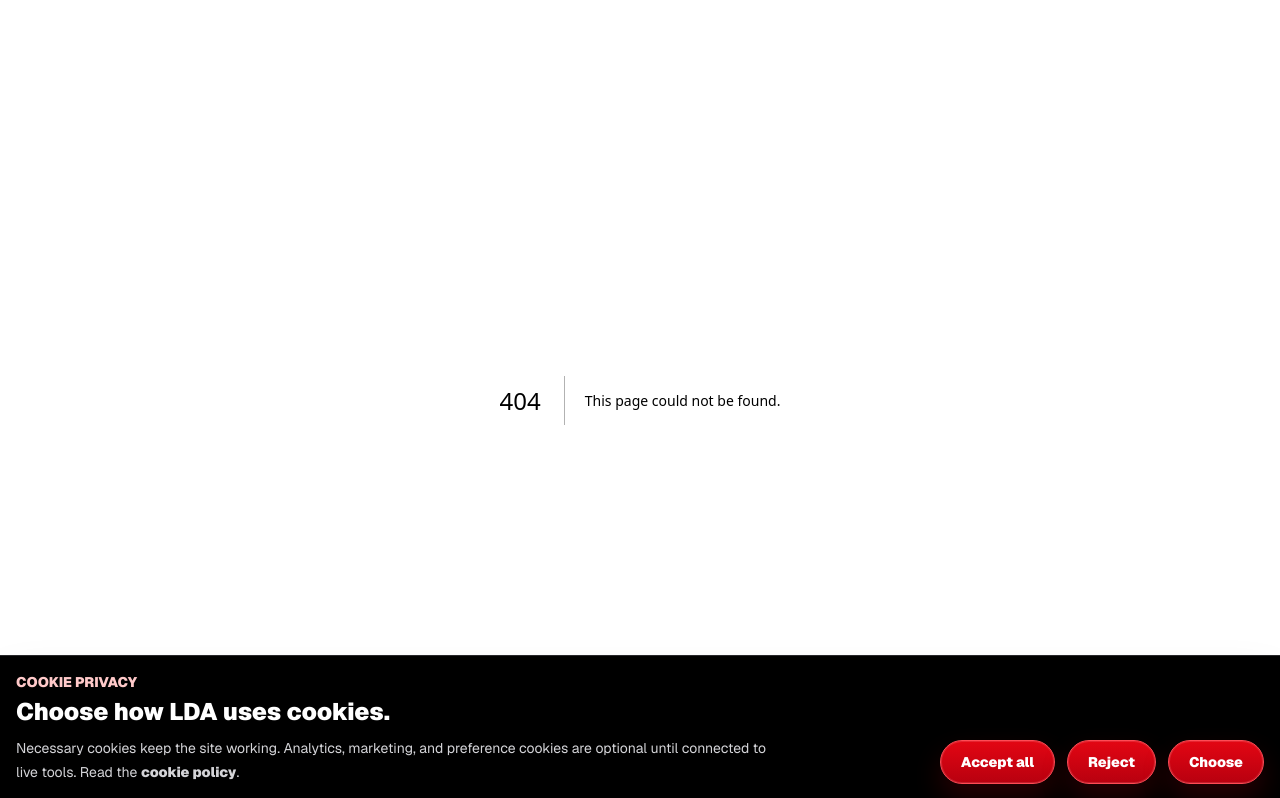
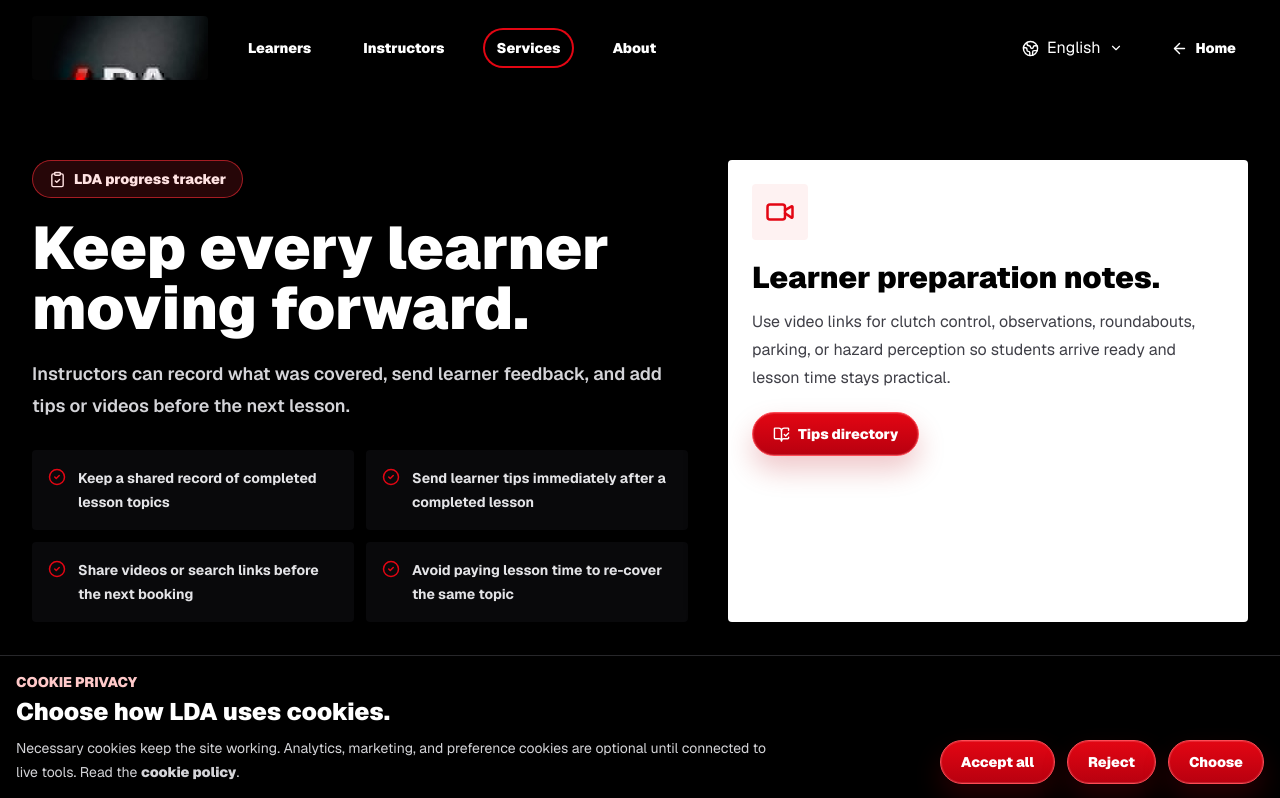
Before and after one commit to LDrivingAcademy/LDA, a Next.js app: page /progress-tracker in a window 1280 px wide. Before the commit this address had no page. Shown: the top 798 px of the page. Built offline with nearby package versions, Linux system fonts and the light colour scheme.

Commit message:
Add instructor progress tracker page

```diff
--- /dev/null
+++ b/src/app/progress-tracker/page.tsx
@@ -0,0 +1,87 @@
+import Link from "next/link";
+import { ArrowLeft, BookOpenCheck, CheckCircle2, ClipboardCheck, Video } from "lucide-react";
+import { Brand } from "@/components/brand";
+import { LanguageSelector } from "@/components/language-selector";
+import { MainMenu } from "@/components/main-menu";
+import { ProgressFeedbackForm } from "@/components/progress-feedback-form";
+import { SiteFooter } from "@/components/site-footer";
+
+const benefits = [
+  "Keep a shared record of completed lesson topics",
+  "Send learner tips immediately after a completed lesson",
+  "Share videos or search links before the next booking",
+  "Avoid paying lesson time to re-cover the same topic"
+];
+
+export default function ProgressTrackerPage() {
+  return (
+    <>
+      <header className="sticky top-0 z-30 bg-black text-white">
+        <div className="mx-auto flex max-w-7xl items-center justify-between gap-5 px-4 py-4 sm:px-6 lg:px-8">
+          <div className="flex items-center gap-7">
+            <Brand />
+            <nav className="hidden items-center gap-7 lg:flex">
+              <Link href="/auth/login?role=learner" className="rounded-full px-3 py-2 text-sm font-black text-white hover:ring-2 hover:ring-brand">Learners</Link>
+              <Link href="/instructor" className="rounded-full px-3 py-2 text-sm font-black text-white hover:ring-2 hover:ring-brand">Instructors</Link>
+              <Link href="/#discover" className="rounded-full px-3 py-2 text-sm font-black text-white ring-2 ring-brand">Services</Link>
+              <Link href="/about" className="rounded-full px-3 py-2 text-sm font-black text-white hover:ring-2 hover:ring-brand">About</Link>
+            </nav>
+          </div>
+          <div className="hidden items-center gap-6 md:flex">
+            <LanguageSelector />
+            <Link href="/" className="inline-flex items-center gap-2 rounded-full px-3 py-2 text-sm font-black text-white hover:ring-2 hover:ring-brand">
+              <ArrowLeft size={17} /> Home
+            </Link>
+          </div>
+          <div className="md:hidden">
+            <MainMenu />
+          </div>
+        </div>
+      </header>
+
+      <main className="bg-white text-black">
+        <section className="bg-black text-white">
+          <div className="mx-auto grid max-w-7xl gap-10 px-4 py-12 sm:px-6 lg:grid-cols-[1fr_520px] lg:px-8 lg:py-16">
+            <div>
+              <div className="inline-flex items-center gap-2 rounded-full border border-red-500/60 bg-red-500/15 px-4 py-2 text-sm font-black text-red-100">
+                <ClipboardCheck size={17} /> LDA progress tracker
+              </div>
+              <h1 className="mt-5 max-w-3xl text-5xl font-black tracking-normal sm:text-6xl">
+                Keep every learner moving forward.
+              </h1>
+              <p className="mt-5 max-w-2xl text-lg font-semibold leading-8 text-zinc-300">
+                Instructors can record what was covered, send learner feedback, and add tips or videos before the next lesson.
+              </p>
+              <div className="mt-7 grid gap-3 sm:grid-cols-2">
+                {benefits.map((benefit) => (
+                  <div key={benefit} className="flex items-start gap-3 rounded bg-zinc-950 p-4 text-sm font-bold leading-6 text-zinc-200">
+                    <CheckCircle2 className="mt-0.5 shrink-0 text-brand" size={18} />
+                    {benefit}
+                  </div>
+                ))}
+              </div>
+            </div>
+
+            <aside className="rounded bg-white p-6 text-black shadow-2xl">
+              <div className="grid h-14 w-14 place-items-center rounded bg-red-50 text-brand">
+                <Video size={30} />
+              </div>
+              <h2 className="mt-5 text-3xl font-black tracking-normal">Learner preparation notes.</h2>
+              <p className="mt-3 leading-7 text-zinc-700">
+                Use video links for clutch control, observations, roundabouts, parking, or hazard perception so students arrive ready and lesson time stays practical.
+              </p>
+              <Link href="/roadworthy" className="lda-pill lda-pill-sm mt-5">
+                <BookOpenCheck size={17} /> Tips directory
+              </Link>
+            </aside>
+          </div>
+        </section>
+
+        <section className="mx-auto max-w-7xl px-4 py-12 sm:px-6 lg:px-8">
+          <ProgressFeedbackForm />
+        </section>
+      </main>
+      <SiteFooter />
+    </>
+  );
+}
```
